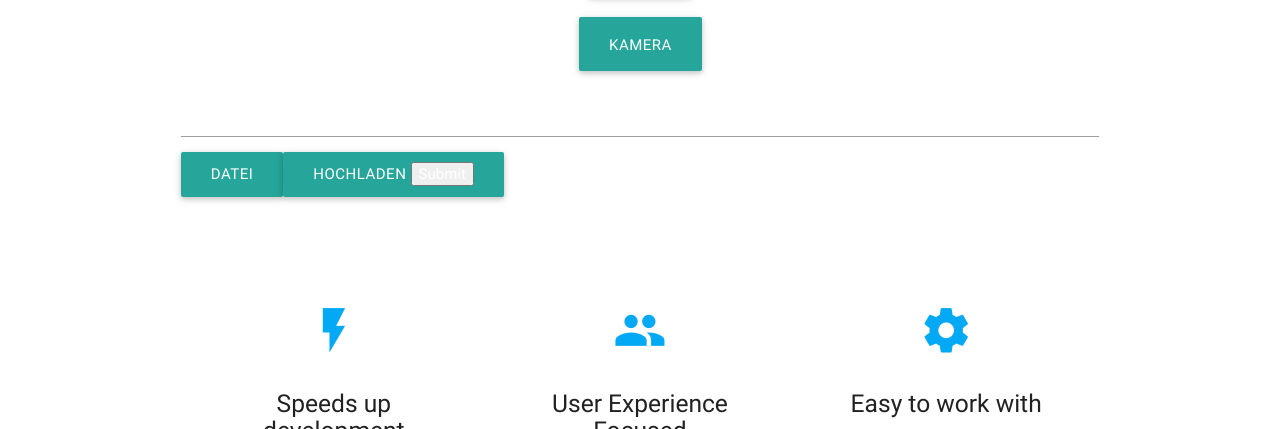
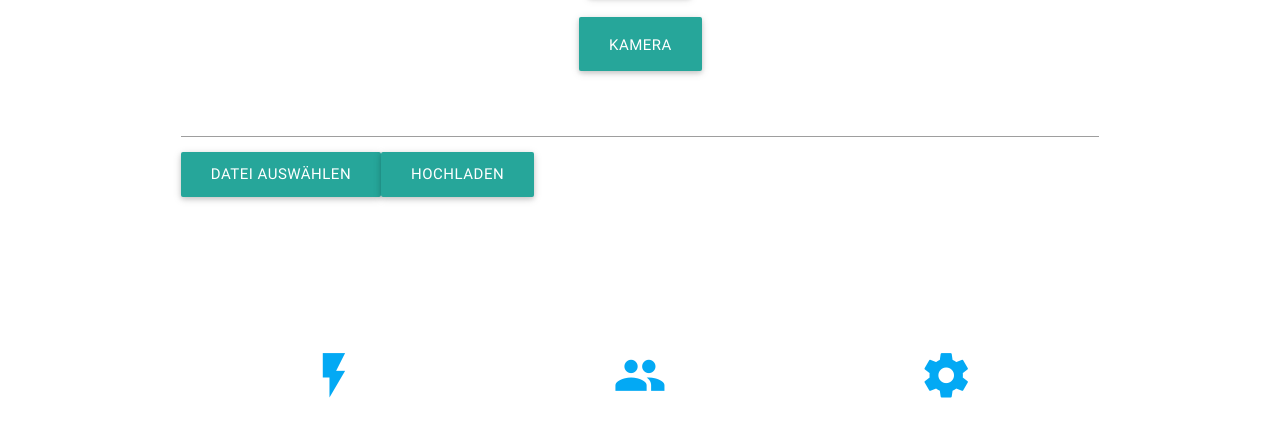
Before and after one commit to baemull/map, a plain HTML site: page index.html in a window 1280 px wide. Shown: the part 307-736 px from the top of the page. Drawn offline with Linux system fonts and the light colour scheme.

Commit message:
added upload button v0.2

```diff
--- a/index.html
+++ b/index.html
@@ -35,21 +35,18 @@
       </div>
 <div class="row center">
 <form action="upload_csv.php" method="post" enctype="multipart/form-data">
-  <form action="#">
     <div class="file-field input-field">
       <input class="file-path validate" type="text"/>
       <div class="btn">
-        <span>Datei</span>
+        <span>Datei auswählen</span>
         <input type="file" name="file" id="file" />
       </div>
-      <div class="btn">
-        <span>hochladen</span>
-        <input type="submit" name="submit" id="submit" />
-      </div>
+<button class="btn-large center-align" type="submit" name="submit">Hochladen</button>
     </div>
-  </form>
+
 </form>
-  </div>
+</div>
+<br><br>
       <br><br>
 
     </div>
```
